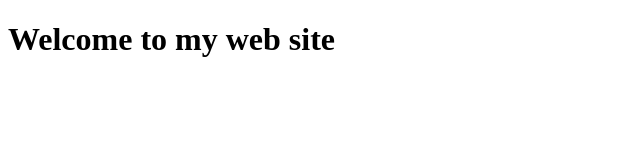
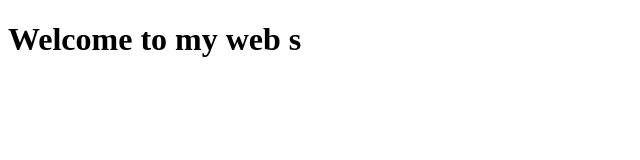
Before and after one commit to LAP115/LAP115.github.io, a plain HTML site: page index.html in a window 1280 px wide. Shown: the full height of the page, 0-640 px from the left. Drawn offline with Linux system fonts and the light colour scheme.

Commit message:
add index.html

```diff
--- a/index.html
+++ b/index.html
@@ -7,6 +7,6 @@
 </head>
 
 <body>
-    <h1>Welcome to my web site</h1>
+    <h1>Welcome to my web s</h1>
 </body>
 </html>
```
